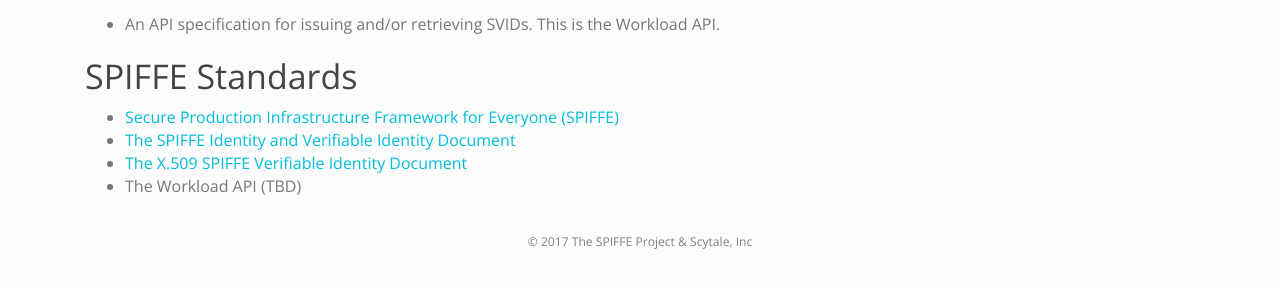
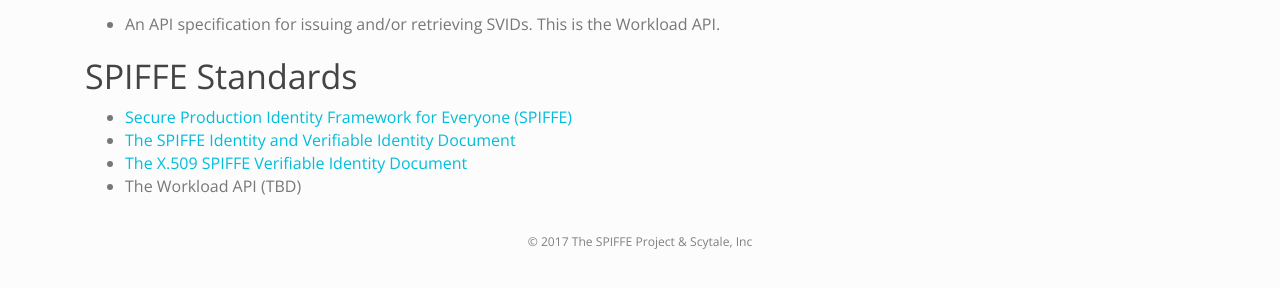
Before and after one commit to scytaleio/spiffe.github.io, a Jekyll site: the page built from spiffe/index.md, in a window 1280 px wide. Shown: the part 502-790 px from the top of the page. Built offline with Jekyll 4.4.1, drawn with Linux system fonts in a browser that asks for light colours; nearby versions of some CDN libraries.

Commit message:
s/Infrastructure/Identity

```diff
--- a/spiffe/index.md
+++ b/spiffe/index.md
@@ -43,7 +43,7 @@
 
 ## SPIFFE Standards
 
-* [Secure Production Infrastructure Framework for Everyone (SPIFFE)](https://github.com/spiffe/spiffe/blob/master/standards/SPIFFE.md)
+* [Secure Production Identity Framework for Everyone (SPIFFE)](https://github.com/spiffe/spiffe/blob/master/standards/SPIFFE.md)
 * [The SPIFFE Identity and Verifiable Identity Document](https://github.com/spiffe/spiffe/blob/master/standards/SPIFFE-ID.md)
 * [The X.509 SPIFFE Verifiable Identity Document](https://github.com/spiffe/spiffe/blob/master/standards/X509-SVID.md)
 * The Workload API (TBD)
```
